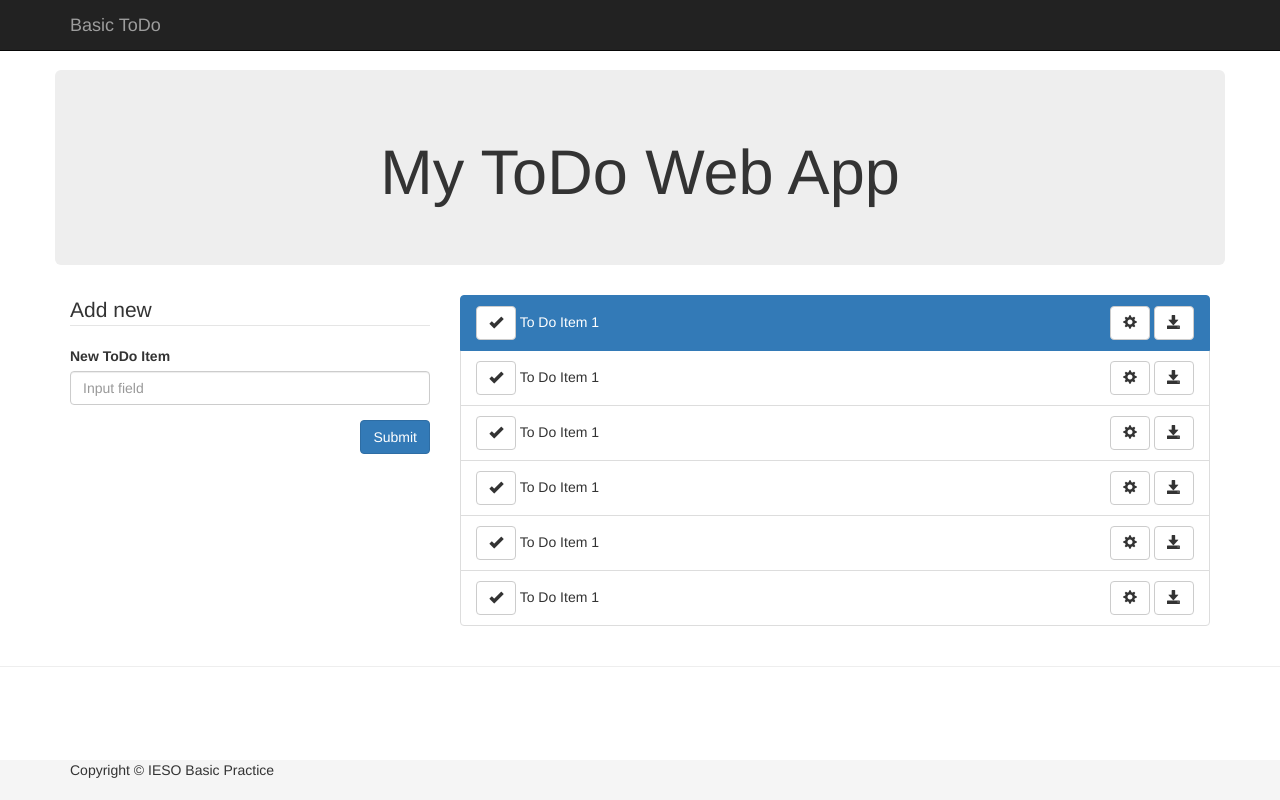
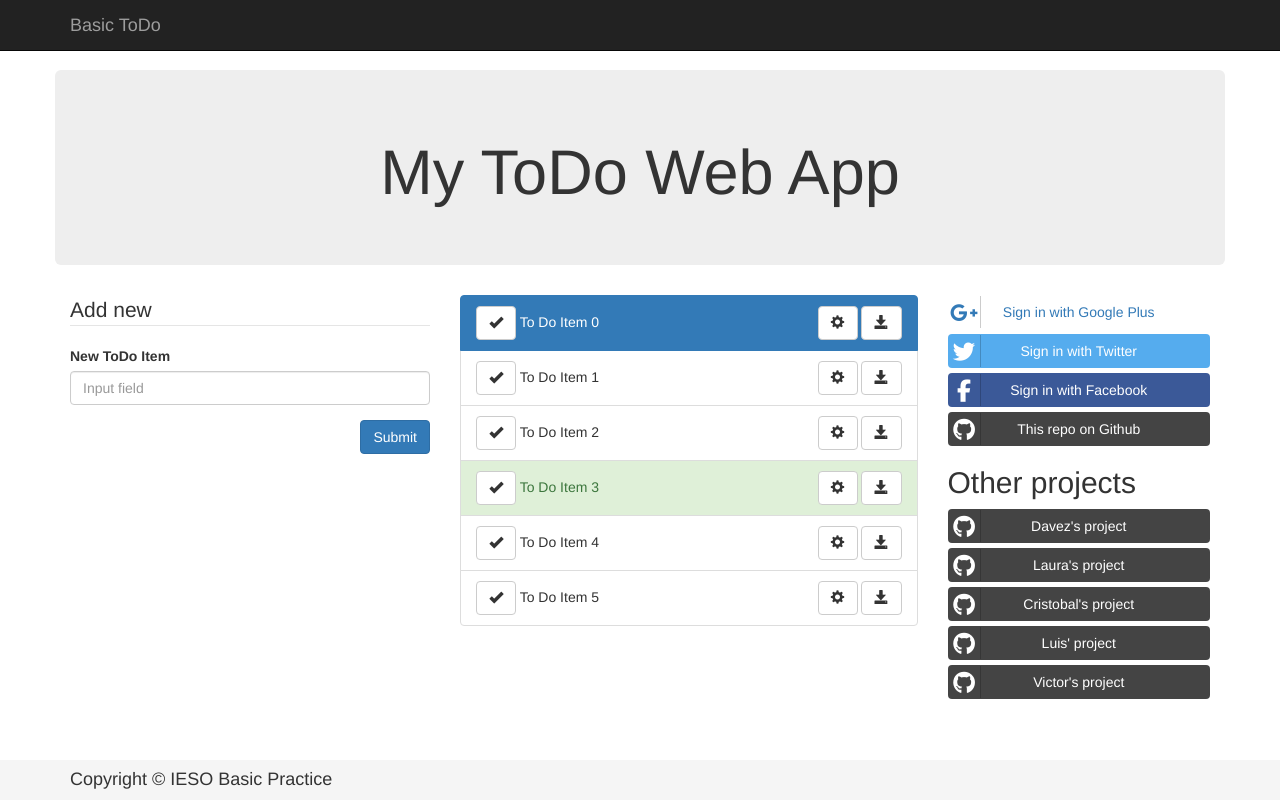
Before and after one commit to stark0088/TR1, a website: page public/index.html in a window 1280 px wide. Drawn offline with nearby package versions, Linux system fonts and the light colour scheme; files whose address does not match are found by name.

Commit message:
botnues y columnas

```diff
--- a/public/index.html
+++ b/public/index.html
@@ -4,10 +4,12 @@
 			<meta charset="utf-8">
 			<meta http-equiv="X-UA-Compatible" content="IE=edge">
 			<meta name="viewport" content="width=device-width, initial-scale=1">
-<title>Title Page</title>
+			<title>Practica 1</title>
 			<!-- Bootstrap CSS -->
+			<link href="/css/font-awesome/font-awesome.css" rel="stylesheet">
+			<link href="/css/bootstrap-social/bootstrap-social.css" rel="stylesheet">
 			<link href="/css/bootstrap/bootstrap.min.css" rel="stylesheet">
-<link href="/css/style.css" rel="stylesheet">
+			<link rel="stylesheet" href="/css/style.css">
 			<!-- HTML5 Shim and Respond.js IE8 support of HTML5 elements and media queries -->
 			<!-- WARNING: Respond.js doesn't work if you view the page via file:// -->
 			<!--[if lt IE 9]>
@@ -40,116 +42,165 @@
 				<div class="col-xs-4 col-sm-4 col-md-4 col-lg-4">
 					<form action="/" method="POST" role="form">
 						<legend>Add new</legend>
+
 						<div class="form-group">
 							<label for="">New ToDo Item</label>
 							<input type="text" class="form-control" id="" placeholder="Input field">
 						</div>
+
 						<button type="submit" class="btn btn-primary pull-right">Submit</button>
 					</form>
 				</div>
-<div class="col-xs-8 col-sm-8 col-md-8 col-lg-8">
+				<div class="col-xs-5 col-sm-5 col-md-5 col-lg-5">
 					<ul class="list-group">
 						<li class="list-group-item active">
-<button type="button" class="btn btn-default">
+							<a href="" role="button" class="btn btn-default" title="Done">
 								<span class="glyphicon glyphicon-ok" aria-hidden="true"></span>
-</button>
-To Do Item 1
+							</a>
+							To Do Item 0
 							<div class="btn-group-md pull-right" role="group" aria-label="...">
-<button type="button" class="btn btn-default">
+
+								<a href="" role="button" class="btn btn-default" title="Working">
 									<span class="glyphicon glyphicon-cog" aria-hidden="true"></span>
-</button>
-<button type="button" class="btn btn-default">
+								</a>
+								<a href="" role="button" class="btn btn-default" title="Save">
 									<span class="glyphicon glyphicon-save" aria-hidden="true"></span>
-</button>
+								</a>
 							</div>
 						</li>
 						<li class="list-group-item">
-<button type="button" class="btn btn-default">
+							<a href="" role="button" class="btn btn-default" title="Done">
 								<span class="glyphicon glyphicon-ok" aria-hidden="true"></span>
-</button>
+							</a>
 							To Do Item 1
 							<div class="btn-group-md pull-right" role="group" aria-label="...">
-<button type="button" class="btn btn-default">
+
+								<a href="" role="button" class="btn btn-default" title="Working">
 									<span class="glyphicon glyphicon-cog" aria-hidden="true"></span>
-</button>
-<button type="button" class="btn btn-default">
+								</a>
+								<a href="" role="button" class="btn btn-default" title="Save">
 									<span class="glyphicon glyphicon-save" aria-hidden="true"></span>
-</button>
+								</a>
 							</div>
 						</li>
 						<li class="list-group-item">
-<button type="button" class="btn btn-default">
+							<a href="" role="button" class="btn btn-default" title="Done">
 								<span class="glyphicon glyphicon-ok" aria-hidden="true"></span>
-</button>
-To Do Item 1
+							</a>
+							To Do Item 2
 							<div class="btn-group-md pull-right" role="group" aria-label="...">
-<button type="button" class="btn btn-default">
+
+								<a href="" role="button" class="btn btn-default" title="Working">
 									<span class="glyphicon glyphicon-cog" aria-hidden="true"></span>
-</button>
-<button type="button" class="btn btn-default">
+								</a>
+								<a href="" role="button" class="btn btn-default" title="Save">
 									<span class="glyphicon glyphicon-save" aria-hidden="true"></span>
-</button>
+								</a>
+							</div>
+						</li>
+						<li class="list-group-item list-group-item-success">
+							<a href="" role="button" class="btn btn-default" title="Done">
+								<span class="glyphicon glyphicon-ok" aria-hidden="true"></span>
+							</a>
+							To Do Item 3
+							<div class="btn-group-md pull-right" role="group" aria-label="...">
+
+								<a href="" role="button" class="btn btn-default" title="Working">
+									<span class="glyphicon glyphicon-cog" aria-hidden="true"></span>
+								</a>
+								<a href="" role="button" class="btn btn-default" title="Save">
+									<span class="glyphicon glyphicon-save" aria-hidden="true"></span>
+								</a>
 							</div>
 						</li>
 						<li class="list-group-item">
-<button type="button" class="btn btn-default">
+							<a href="" role="button" class="btn btn-default" title="Done">
 								<span class="glyphicon glyphicon-ok" aria-hidden="true"></span>
-</button>
-To Do Item 1
+							</a>
+							To Do Item 4
 							<div class="btn-group-md pull-right" role="group" aria-label="...">
-<button type="button" class="btn btn-default">
+
+								<a href="" role="button" class="btn btn-default" title="Working">
 									<span class="glyphicon glyphicon-cog" aria-hidden="true"></span>
-</button>
-<button type="button" class="btn btn-default">
+								</a>
+								<a href="" role="button" class="btn btn-default" title="Save">
 									<span class="glyphicon glyphicon-save" aria-hidden="true"></span>
-</button>
+								</a>
 							</div>
 						</li>
 						<li class="list-group-item">
-<button type="button" class="btn btn-default">
+							<a href="" role="button" class="btn btn-default" title="Done">
 								<span class="glyphicon glyphicon-ok" aria-hidden="true"></span>
-</button>
-To Do Item 1
+							</a>
+							To Do Item 5
 							<div class="btn-group-md pull-right" role="group" aria-label="...">
-<button type="button" class="btn btn-default">
+
+								<a href="" role="button" class="btn btn-default" title="Working">
 									<span class="glyphicon glyphicon-cog" aria-hidden="true"></span>
-</button>
-<button type="button" class="btn btn-default">
+								</a>
+								<a href="" role="button" class="btn btn-default" title="Save">
 									<span class="glyphicon glyphicon-save" aria-hidden="true"></span>
-</button>
-</div>
-</li>
-<li class="list-group-item">
-<button type="button" class="btn btn-default">
-<span class="glyphicon glyphicon-ok" aria-hidden="true"></span>
-</button>
-To Do Item 1
-<div class="btn-group-md pull-right" role="group" aria-label="...">
-<button type="button" class="btn btn-default">
-<span class="glyphicon glyphicon-cog" aria-hidden="true"></span>
-</button>
-<button type="button" class="btn btn-default">
-<span class="glyphicon glyphicon-save" aria-hidden="true"></span>
-</button>
+								</a>
 							</div>
 						</li>
 					</ul>
 				</div>
+				<div class="col-xs-3 col-sm-3 col-md-3 col-lg-3">
+					<a class="btn btn-block btn-social btn-google-plus" href="https://plus.google.com/111525953778251210681/posts" target="_blank">
+						<i class="fa fa-google-plus"></i>
+                        Sign in with Google Plus
+					</a>
+					<a class="btn btn-block btn-social btn-twitter" href="https://twitter.com/DaveZ03" target="_blank">
+						<i class="fa fa-twitter"></i>
+						Sign in with Twitter
+					</a>
+					<a class="btn btn-block btn-social btn-facebook" href="https://www.facebook.com/skynerz" target="_blank">
+						<i class="fa fa-facebook"></i>
+						Sign in with Facebook
+					</a>
+					<a class="btn btn-block btn-social btn-github" href="https://github.com/MrDavez" target="_blank">
+						<i class="fa fa-github"></i>
+						This repo on Github
+					</a>
+
+					<h2>Other projects</h2>
+					<a class="btn btn-block btn-social btn-github" href="https://github.com/MrDavez/Practica1" target="_blank">
+						<i class="fa fa-github"></i>
+						Davez's project
+					</a>
+					<a class="btn btn-block btn-social btn-github" href="https://github.com/LauCosmes/practice_1" target="_blank">
+						<i class="fa fa-github"></i>
+						Laura's project
+					</a>
+					<a class="btn btn-block btn-social btn-github" href="https://github.com/cletusskasady/practica" target="_blank">
+						<i class="fa fa-github"></i>
+						Cristobal's project
+					</a>
+					<a class="btn btn-block btn-social btn-github" href="https://github.com/L-u-i-s/practica_1" target="_blank">
+						<i class="fa fa-github"></i>
+						Luis' project
+					</a>
+					<a class="btn btn-block btn-social btn-github" href="https://github.com/Vicman1188/practica_1" target="_blank">
+						<i class="fa fa-github"></i>
+						Victor's project
+					</a>
 				</div>
 			</div>
-<hr>
+		</div>
+
 		<footer>
 			<div class="container">
 				<div class="row">
 					<div class="col-xs-12 col-sm-12 col-md-12 col-lg-12">
-<p>Copyright &copy; IESO Basic Practice</p>
+						<h4>Copyright &copy; IESO Basic Practice</h4>
 					</div>
 				</div>
 			</div>
 		</footer>
+
 		<!-- jQuery -->
 		<script src="/js/jquery/jquery.min.js"></script>
 		<!-- Bootstrap JavaScript -->
 		<script src="/js/bootstrap/bootstrap.min.js"></script>
 	</body>
-</html
+</html>
```
Lines whose indentation alone changed are shown as unchanged.
